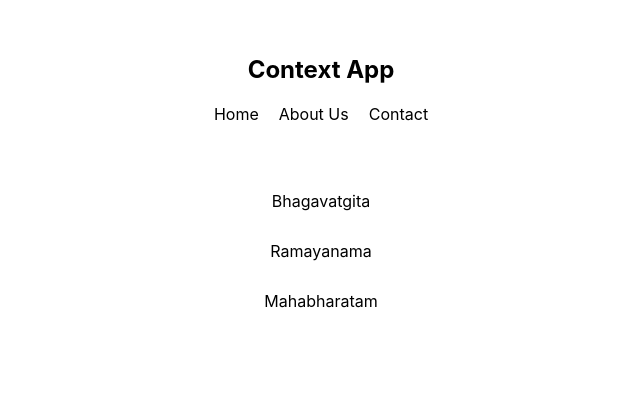
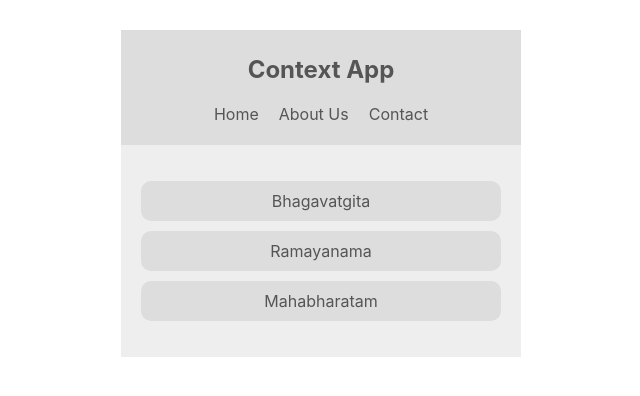
Before and after one commit to kiran226/context-application, a React (Create React App) app: page / in a window 1280 px wide. Shown: the top 396 px of the page, without its empty margins (319-959 px from the left). Built offline with nearby package versions, Linux system fonts and the light colour scheme.

Commit message:
consumed the context in both navabar and booklist

```diff
--- a/src/components/Booklist.js
+++ b/src/components/Booklist.js
@@ -1,13 +1,16 @@
 import React, { Component } from 'react'
-
+import {ThemeContext} from '../context/ThemeContext'
 class Booklist extends Component {
+    static contextType= ThemeContext;
     render() {
+        const {isLightTheme,light,dark}=this.context;
+        const theme=isLightTheme?light:dark;
         return (
-            <div className="book-list">
+            <div className="book-list" style={{color:theme.syntax,background:theme.bg}}>
                 <ul>
-                    <li>Bhagavatgita</li>
-                    <li>Ramayanama</li>
-                    <li>Mahabharatam</li>
+                    <li style={{background: theme.ui}}>Bhagavatgita</li>
+                    <li style={{background: theme.ui}}>Ramayanama</li>
+                    <li style={{background: theme.ui}}>Mahabharatam</li>
                 </ul>
             </div>
         )
--- a/src/components/Navbar.js
+++ b/src/components/Navbar.js
@@ -1,9 +1,13 @@
 import React, { Component } from 'react'
-
+import { ThemeContext } from '../context/ThemeContext';
 class Navbar extends Component {
+    static contextType = ThemeContext;
     render() {
+        // console.log(this.context);
+        const {isLightTheme,light,dark}= this.context;
+        const theme=isLightTheme?light: dark ;
         return (
-            <nav>
+            <nav style={{background: theme.ui, color:theme.syntax}}>
                 <h1>Context App</h1>
                 <ul>
                     <li>Home</li>
--- a/src/context/ThemeContext.js
+++ b/src/context/ThemeContext.js
@@ -14,7 +14,6 @@ class ThemeContextProvider extends Component {
             <ThemeContext.Provider value={{...this.state}}>
                 {this.props.children}
             </ThemeContext.Provider>
-
             </div>
         )
     }
```
